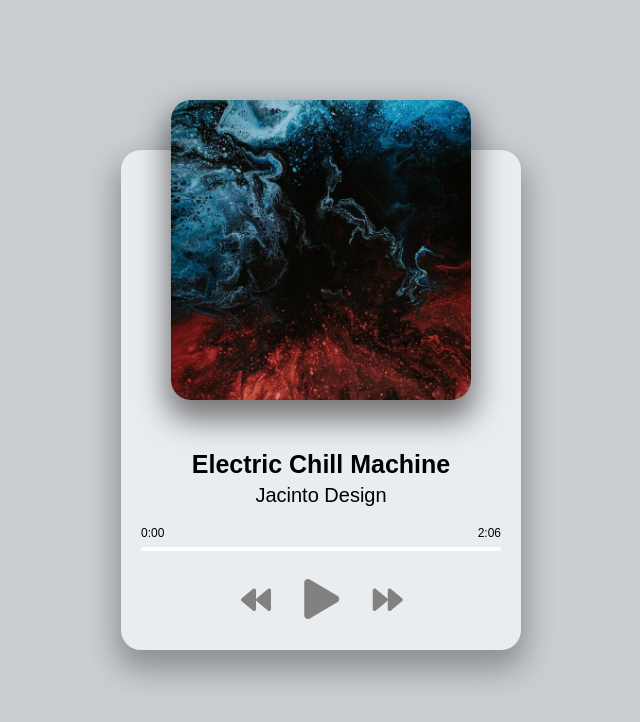
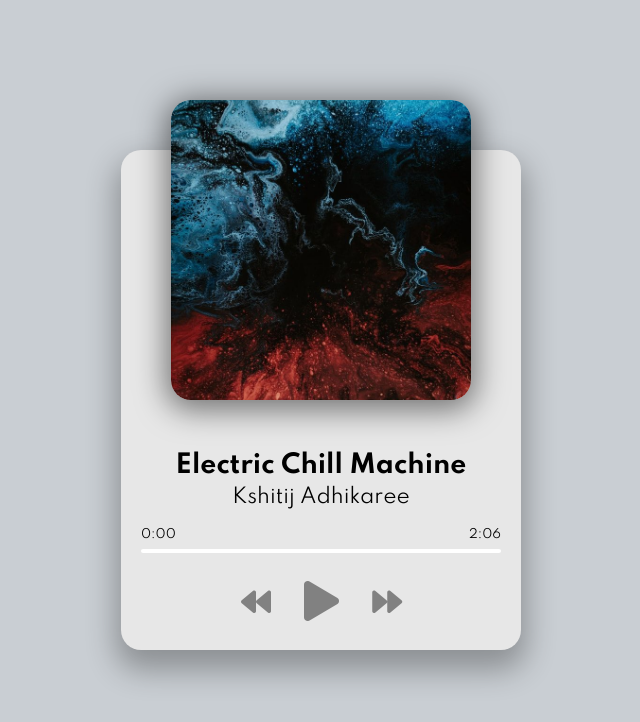
Before and after one commit to KshitijAdhikaree/music-player, a plain HTML site: page index.html in a window 1280 px wide. Shown: the whole page, without its empty margins (319-959 px from the left). Drawn offline with Linux system fonts and the light colour scheme.

Commit message:
update music files

```diff
--- a/index.html
+++ b/index.html
@@ -1,22 +1,25 @@
 <!DOCTYPE html>
 <html lang="en">
   <head>
-    <meta charset="UTF-8">
-    <meta name="viewport" content="width=device-width, initial-scale=1.0">
+    <meta charset="UTF-8" />
+    <meta name="viewport" content="width=device-width, initial-scale=1.0" />
     <title>Music Player</title>
-    <link rel="icon" type="image/png" href="favicon.png">
-    <link rel="stylesheet" href="https://cdnjs.cloudflare.com/ajax/libs/font-awesome/5.10.2/css/all.min.css"/>
-    <link rel="stylesheet" href="style.css">
+    <link rel="icon" type="image/png" href="favicon.png" />
+    <link
+      rel="stylesheet"
+      href="https://cdnjs.cloudflare.com/ajax/libs/font-awesome/5.10.2/css/all.min.css"
+    />
+    <link rel="stylesheet" href="style.css" />
   </head>
   <body>
     <div class="player-container">
       <!-- Song -->
       <div class="img-container">
-            <img src="img/jacinto-1.jpg" alt="Album Art">
+        <img src="img/kshitij-1.jpg" alt="Album Art" />
       </div>
       <h2 id="title">Electric Chill Machine</h2>
-        <h3 id="artist">Jacinto</h3>
-        <audio src="music/jacinto-1.mp3"></audio>
+      <h3 id="artist">Kshitij</h3>
+      <audio src="music/kshitij-1.mp3"></audio>
       <!-- Progress -->
       <div class="progress-container" id="progress-container">
         <div class="progress" id="progress"></div>
--- a/script.js
+++ b/script.js
@@ -1,61 +1,62 @@
-const image = document.querySelector("img");
-const title = document.getElementById("title");
-const artist = document.getElementById("artist");
-const music = document.querySelector("audio");
-const progressContainer = document.getElementById("progress-container");
-const progress = document.getElementById("progress");
-const currentTimeEl = document.getElementById("current-time");
-const durationEl = document.getElementById("duration");
-const prevBtn = document.getElementById("prev");
-const playBtn = document.getElementById("play");
-const nextBtn = document.getElementById("next");
+const image = document.querySelector('img');
+const title = document.getElementById('title');
+const artist = document.getElementById('artist');
+const music = document.querySelector('audio');
+const currentTimeEl = document.getElementById('current-time');
+const durationEl = document.getElementById('duration');
+const progress = document.getElementById('progress');
+const progressContainer = document.getElementById('progress-container');
+const prevBtn = document.getElementById('prev');
+const playBtn = document.getElementById('play');
+const nextBtn = document.getElementById('next');
 
-//Music
+// Music
 const songs = [
   {
-    name: "jacinto-1",
-    displayName: "Electric Chill Machine",
-    artist: "Jacinto Design",
+    name: 'kshitij-1',
+    displayName: 'Electric Chill Machine',
+    artist: 'Kshitij Adhikaree',
   },
   {
-    name: "jacinto-2",
-    displayName: "Seven Nation Army (Remix)",
-    artist: "Jacinto Design",
+    name: 'kshitij-2',
+    displayName: 'Seven Nation Army (Remix)',
+    artist: 'Kshitij Adhikaree',
   },
   {
-    name: "jacinto-3",
-    displayName: "Goodnight, Disco Queen",
-    artist: "Jacinto Design",
+    name: 'kshitij-3',
+    displayName: 'Goodnight, Disco Queen',
+    artist: 'Kshitij Adhikaree',
   },
   {
-    name: "metric-1",
-    displayName: "Front Row (Remix)",
-    artist: "Metric/Jacinto Design",
+    name: 'metric-1',
+    displayName: 'Front Row (Remix)',
+    artist: 'Kshitij Adhikaree',
   },
 ];
-//  Check if Playing
+
+// Check if Playing
 let isPlaying = false;
 
 // Play
 function playSong() {
   isPlaying = true;
-  playBtn.classList.replace("fa-play", "fa-pause");
-  playBtn.setAttribute("title", "Pause");
+  playBtn.classList.replace('fa-play', 'fa-pause');
+  playBtn.setAttribute('title', 'Pause');
   music.play();
 }
 
 // Pause
 function pauseSong() {
   isPlaying = false;
-  playBtn.classList.replace("fa-pause", "fa-play");
-  playBtn.setAttribute("title", "Play");
+  playBtn.classList.replace('fa-pause', 'fa-play');
+  playBtn.setAttribute('title', 'Play');
   music.pause();
 }
 
 // Play or Pause Event Listener
-playBtn.addEventListener("click", () => (isPlaying ? pauseSong() : playSong()));
+playBtn.addEventListener('click', () => (isPlaying ? pauseSong() : playSong()));
 
-//update DOM
+// Update DOM
 function loadSong(song) {
   title.textContent = song.displayName;
   artist.textContent = song.artist;
@@ -63,66 +64,60 @@ function loadSong(song) {
   image.src = `img/${song.name}.jpg`;
 }
 
-//Current Song
+// Current Song
 let songIndex = 0;
 
-//Previous Song
+// Previous Song
 function prevSong() {
   songIndex--;
   if (songIndex < 0) {
     songIndex = songs.length - 1;
   }
-  console.log(songIndex);
   loadSong(songs[songIndex]);
   playSong();
 }
 
-//Next Song
+// Next Song
 function nextSong() {
   songIndex++;
   if (songIndex > songs.length - 1) {
     songIndex = 0;
   }
-  console.log(songIndex);
   loadSong(songs[songIndex]);
   playSong();
 }
-// On load- select first song
+
+// On Load - Select First Song
 loadSong(songs[songIndex]);
 
-//Update Progress Bar and Time
+// Update Progress Bar & Time
 function updateProgressBar(e) {
   if (isPlaying) {
     const { duration, currentTime } = e.srcElement;
-
-    //Update progressBar width
+    // Update progress bar width
     const progressPercent = (currentTime / duration) * 100;
     progress.style.width = `${progressPercent}%`;
-    //Calculate display for duration
+    // Calculate display for duration
     const durationMinutes = Math.floor(duration / 60);
-
     let durationSeconds = Math.floor(duration % 60);
     if (durationSeconds < 10) {
       durationSeconds = `0${durationSeconds}`;
     }
-
-    //Delay switching duration element to avoid NaN
+    // Delay switching duration Element to avoid NaN
     if (durationSeconds) {
       durationEl.textContent = `${durationMinutes}:${durationSeconds}`;
     }
-    //Calculate display for current
+    // Calculate display for currentTime
     const currentMinutes = Math.floor(currentTime / 60);
-
     let currentSeconds = Math.floor(currentTime % 60);
     if (currentSeconds < 10) {
       currentSeconds = `0${currentSeconds}`;
     }
-
     currentTimeEl.textContent = `${currentMinutes}:${currentSeconds}`;
   }
 }
 
-//Set Progress Bar
+// Set Progress Bar
 function setProgressBar(e) {
   const width = this.clientWidth;
   const clickX = e.offsetX;
@@ -130,9 +125,9 @@ function setProgressBar(e) {
   music.currentTime = (clickX / width) * duration;
 }
 
-//Event Listeners
-prevBtn.addEventListener("click", prevSong);
-nextBtn.addEventListener("click", nextSong);
-music.addEventListener("ended", nextSong);
-music.addEventListener("timeupdate", updateProgressBar);
-progressContainer.addEventListener("click", setProgressBar);
+// Event Listeners
+prevBtn.addEventListener('click', prevSong);
+nextBtn.addEventListener('click', nextSong);
+music.addEventListener('ended', nextSong);
+music.addEventListener('timeupdate', updateProgressBar);
+progressContainer.addEventListener('click', setProgressBar);
--- a/style.css
+++ b/style.css
@@ -1,5 +1,6 @@
 /* Images created by: https://unsplash.com/@pawel_czerwinski */
-@import url("https://fonts.googleapis.com/css2?family=League+Spartan:wght@300;800&display=swap");
+
+@import url("https://fonts.googleapis.com/css?family=Spartan:400,700&display=swap");
 
 html {
   box-sizing: border-box;
@@ -19,26 +20,27 @@ body {
 .player-container {
   height: 500px;
   width: 400px;
-  background-color: #eaedf0;
+  background: #e7e7e7;
   border-radius: 20px;
   box-shadow: 0 15px 30px 5px rgba(0, 0, 0, 0.3);
 }
 
 .img-container {
+  width: 300px;
   height: 300px;
-  width: 300px;
   position: relative;
   top: -50px;
   left: 50px;
 }
 
-.img-container img{
+.img-container img {
   height: 100%;
   width: 100%;
   object-fit: cover;
   border-radius: 20px;
-  box-shadow: 0 15px 30px 5px rgba(0, 0, 0, 0.5);
+  box-shadow: 0 5px 30px 5px rgba(0, 0, 0, 0.5);
 }
+
 h2 {
   font-size: 25px;
   text-align: center;
@@ -94,8 +96,9 @@ h3 {
 }
 
 .fas:hover {
-  filter:brightness(50%)
+  filter: brightness(80%);
 }
+
 .main-button {
   font-size: 40px;
   position: relative;
@@ -104,9 +107,10 @@ h3 {
 
 /* Media Query: iPhone (Vertical) */
 @media screen and (max-width: 376px) {
-  .player-container{
+  .player-container {
     width: 95vw;
   }
+
   .img-container {
     left: 29px;
   }
```
Also changed, not shown: favicon.png, img/kshitij-1.jpg (renamed from img/jacinto-1.jpg), img/kshitij-2.jpg (renamed from img/jacinto-2.jpg), img/kshitij-3.jpg (renamed from img/jacinto-3.jpg), 3 other files. Lines whose indentation alone changed are shown as unchanged.
